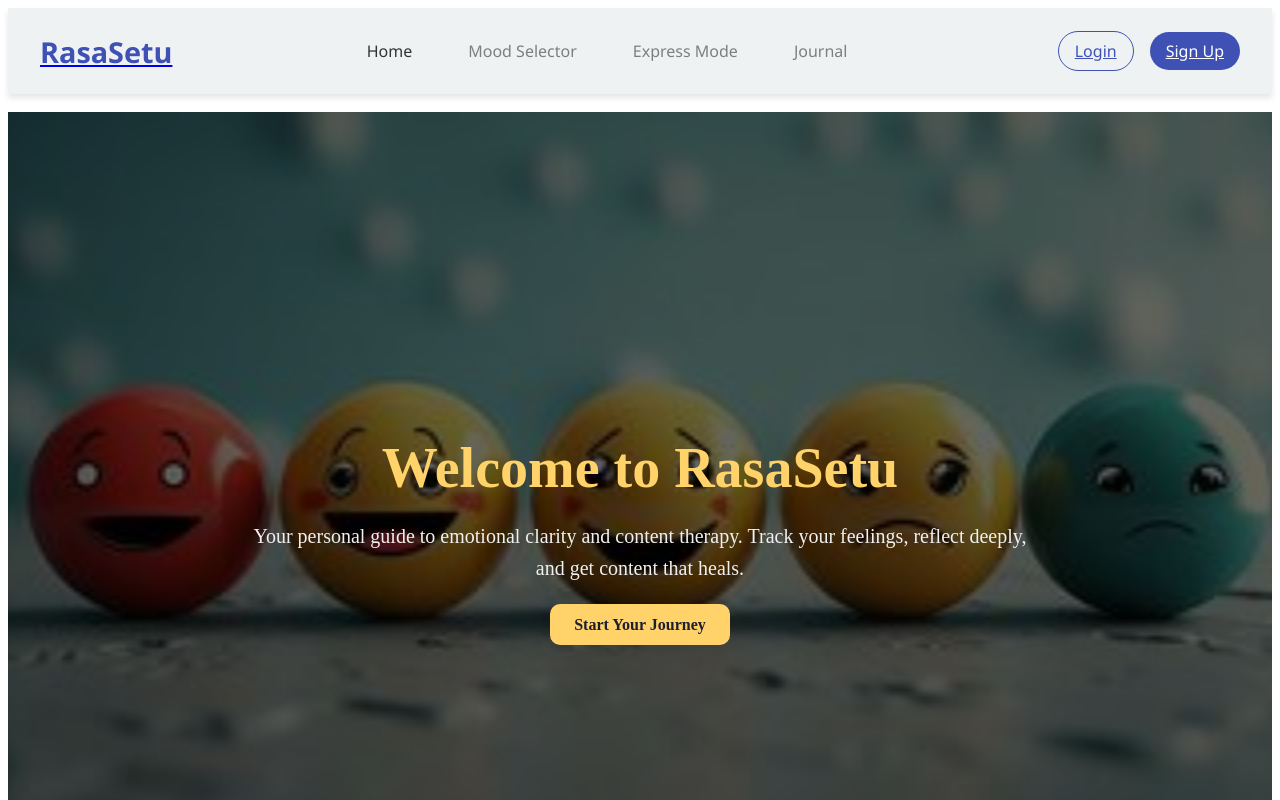
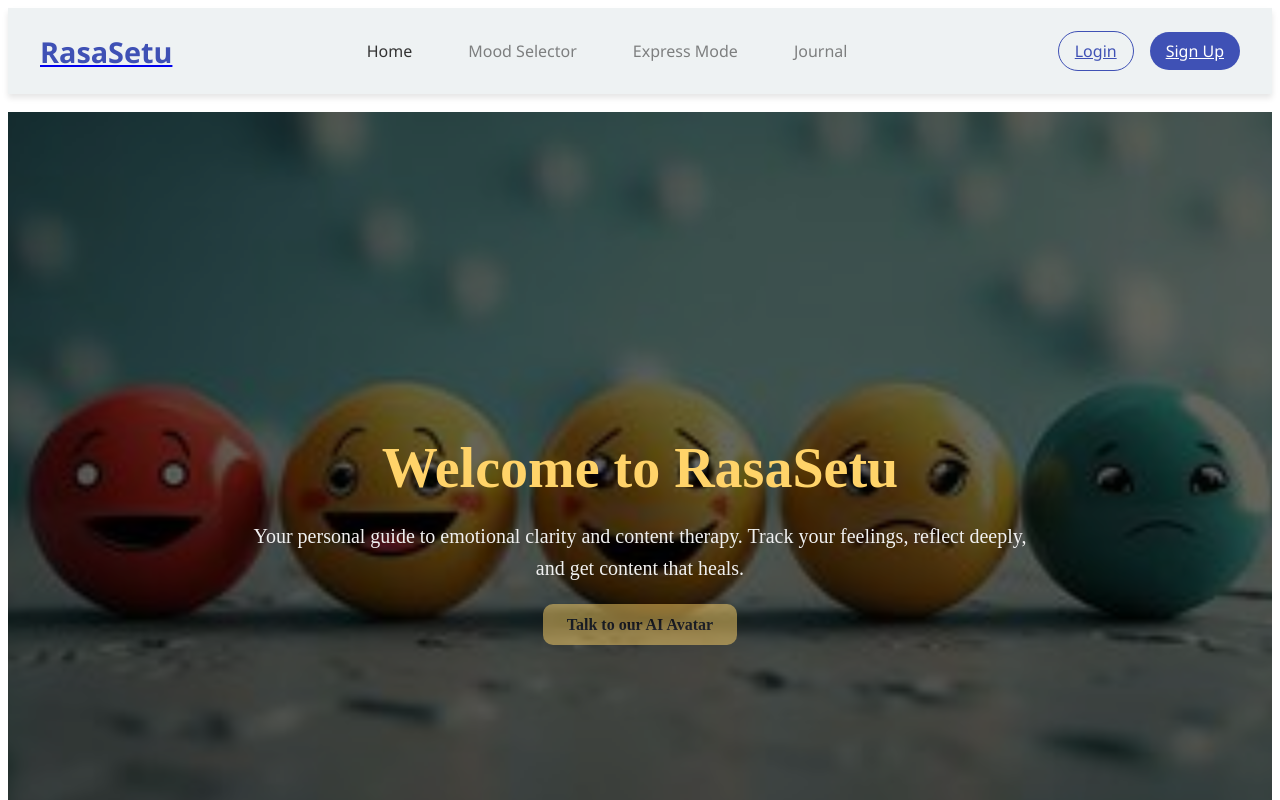
Before and after one commit to kaustubhpatil322/Byte-Verse, a React (Vite) app in the folder MargVedha/frontend/: page / in a window 1280 px wide. Shown: the top 800 px of the page. Built offline with nearby package versions, Linux system fonts and the light colour scheme; no server answers.

Commit message:
new embed page added

```diff
--- a/MargVedha/frontend/src/App.jsx
+++ b/MargVedha/frontend/src/App.jsx
@@ -1,4 +1,4 @@
-import React from 'react';
+import React, { useState } from 'react';
 import { BrowserRouter as Router, Route, Routes } from 'react-router-dom';
 import Navbar from './components/Navbar/Navbar';
 import Footer from './components/Footer/Footer';
@@ -9,9 +9,12 @@ import Signup from './components/Signup/Signup';
 import ExpressMode from './components/ExpressMode/ExpressMode';
 import MoodSelector from './components/MoodSelector/MoodSelector';
 import Journal from './components/Journal/Journal';
-import Profile from './components/Profile/Profile'; // ✅ NEW: Import Profile
+import Profile from './components/Profile/Profile';
+import ExternalSitePage from './components/ExternalSitePage/ExternalSitePage';
 
 const App = () => {
+  const [isLoggedIn, setIsLoggedIn] = useState(false);  // Track login state
+
   return (
     <Router>
       <div>
@@ -19,10 +22,10 @@ const App = () => {
         <br />
         <Routes>
           {/* Home Page */}
-          <Route path="/" element={<><HeroSection /> <br /> <EmotionalSpectrum /></>} />
+          <Route path="/" element={<><HeroSection isLoggedIn={isLoggedIn} /> <br /> <EmotionalSpectrum /></>} />
 
           {/* Login & Signup */}
-          <Route path="/login" element={<Login />} />
+          <Route path="/login" element={<Login setIsLoggedIn={setIsLoggedIn} />} />
           <Route path="/signup" element={<Signup />} />
 
           {/* Mood Selector Page */}
@@ -34,8 +37,11 @@ const App = () => {
           {/* Journal Page */}
           <Route path="/journal" element={<Journal />} />
 
-          {/* ✅ Profile Page Route */}
+          {/* Profile Page */}
           <Route path="/profile" element={<Profile />} />
+
+          {/* External site */}
+          <Route path="/external" element={<ExternalSitePage />} />
         </Routes>
         <br />
         <Footer />
--- /dev/null
+++ b/MargVedha/frontend/src/components/ExternalSitePage/ExternalSitePage.css
@@ -0,0 +1,25 @@
+.external-container {
+    padding: 20px;
+  }
+
+  .external-title {
+    text-align: center;
+    margin-bottom: 20px;
+    font-size: 1.8rem;
+    color: #333;
+  }
+
+  .iframe-wrapper {
+    width: 100%;
+    height: 80vh;
+    border: 1px solid #ccc;
+    border-radius: 8px;
+    overflow: hidden;
+    box-shadow: 0 4px 8px rgba(0, 0, 0, 0.1);
+  }
+
+  .embedded-iframe {
+    width: 100%;
+    height: 100%;
+    border: none;
+  }
--- /dev/null
+++ b/MargVedha/frontend/src/components/ExternalSitePage/ExternalSitePage.jsx
@@ -0,0 +1,20 @@
+import React from 'react';
+import './ExternalSitePage.css'; // ✅ Make sure CSS file exists and is styled
+
+const ExternalSitePage = () => {
+  return (
+    <div className="external-container">
+      <h2 className="external-title">Share anything : AI Avatar</h2>
+      <div className="iframe-wrapper">
+        <iframe
+          src="https://r3f-virtual-girlfriend-frontend-snowy.vercel.app/" // ✅ Your external site
+          title="External Website"
+          className="embedded-iframe"
+          allowFullScreen
+        />
+      </div>
+    </div>
+  );
+};
+
+export default ExternalSitePage;
--- a/MargVedha/frontend/src/components/Hero/HeroSection.jsx
+++ b/MargVedha/frontend/src/components/Hero/HeroSection.jsx
@@ -1,7 +1,8 @@
 import React from 'react';
+import { Link } from 'react-router-dom'; // ✅ Import Link for navigation
 import './HeroSection.css';
 
-const HeroSection = () => {
+const HeroSection = ({ isLoggedIn }) => {
   return (
     <section className="hero">
       <div className="hero-overlay">
@@ -10,7 +11,15 @@ const HeroSection = () => {
           <p className="hero-subtitle">
             Your personal guide to emotional clarity and content therapy. Track your feelings, reflect deeply, and get content that heals.
           </p>
-          <a href="#start" className="hero-button">Start Your Journey</a>
+          {/* ✅ Updated to Link for internal routing */}
+          <Link
+            to="/external"
+            className="hero-button"
+            disabled={!isLoggedIn}  // Disable button until logged in
+            style={{ pointerEvents: isLoggedIn ? 'auto' : 'none', opacity: isLoggedIn ? 1 : 0.5 }} // Disable button with styles
+          >
+            Talk to our AI Avatar
+          </Link>
         </div>
       </div>
     </section>
--- a/MargVedha/frontend/src/components/Login/Login.jsx
+++ b/MargVedha/frontend/src/components/Login/Login.jsx
@@ -4,11 +4,11 @@ import { auth } from '../../firebase';
 import { useNavigate } from 'react-router-dom';
 import './Login.css';
 
-const Login = () => {
+const Login = ({ setIsLoggedIn }) => {
   const [formData, setFormData] = useState({ email: '', password: '' });
   const [error, setError] = useState('');
   const [isLoading, setIsLoading] = useState(false);
-  const [isLoggedIn, setIsLoggedIn] = useState(false); // Track login state for success animation
+  const [isLoggedIn, setIsLoggedInState] = useState(false); // Track login state for success animation
   const navigate = useNavigate();
 
   const handleChange = (e) => {
@@ -21,12 +21,13 @@ const Login = () => {
     try {
       await signInWithEmailAndPassword(auth, formData.email, formData.password);
       setIsLoading(false);
-      setIsLoggedIn(true);
+      setIsLoggedInState(true);
+      setIsLoggedIn(true); // Update parent component state
       setError(''); // Clear error if login is successful
       setTimeout(() => navigate('/'), 1000); // Redirect to home page on successful login
     } catch (error) {
       setIsLoading(false);
-      setIsLoggedIn(false); // Reset login state
+      setIsLoggedInState(false); // Reset login state
       if (error.code === 'auth/user-not-found') {
         setError("User not found.");
       } else if (error.code === 'auth/wrong-password') {
```
